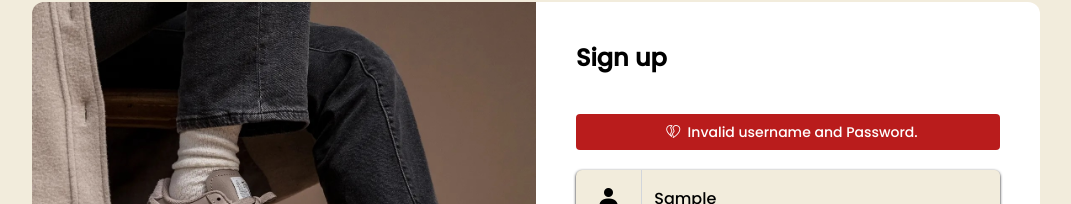
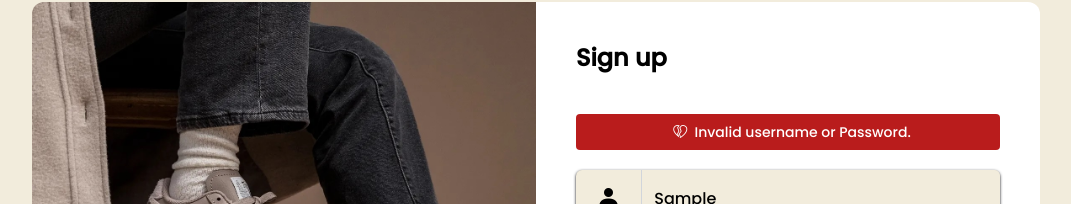
Before and after one commit to kid-us/Shegerlace, a React (Vite) app: page /login in a window 1280 px wide. Both pictures are taken after typing "Sample", "Sample123" into the empty fields and a click on the button "Login". Shown: the part 176-380 px from the top of the page, without its empty margins (104-1175 px from the left). Built offline with nearby package versions, Linux system fonts and the light colour scheme; no server answers.

Commit message:
Error message changed on login

```diff
--- a/src/components/Pages/Login.tsx
+++ b/src/components/Pages/Login.tsx
@@ -85,9 +85,10 @@ const Login = () => {
             onSubmit={handleSubmit(onSubmit)}
           >
             <p className="text-2xl font-bold mb-10">Sign up</p>
+            {/* Error */}
             {loginError && (
               <p className="text-sm text-white mb-5 bg-red-700 rounded ps-2 py-2 text-center bi-heartbreak font-poppins">
-                &nbsp; Invalid username and Password.
+                &nbsp; Invalid username or Password.
               </p>
             )}
             {/* Username */}
```
